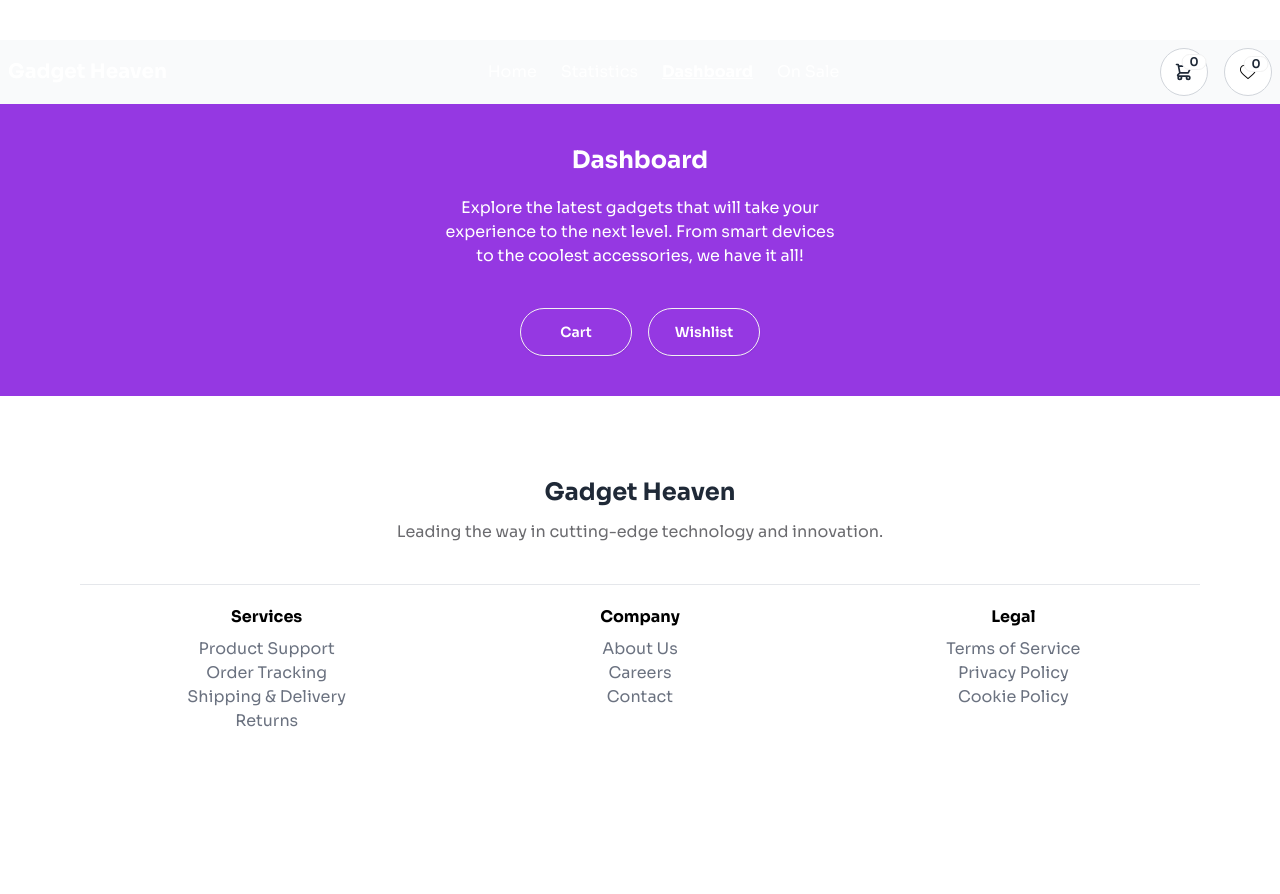
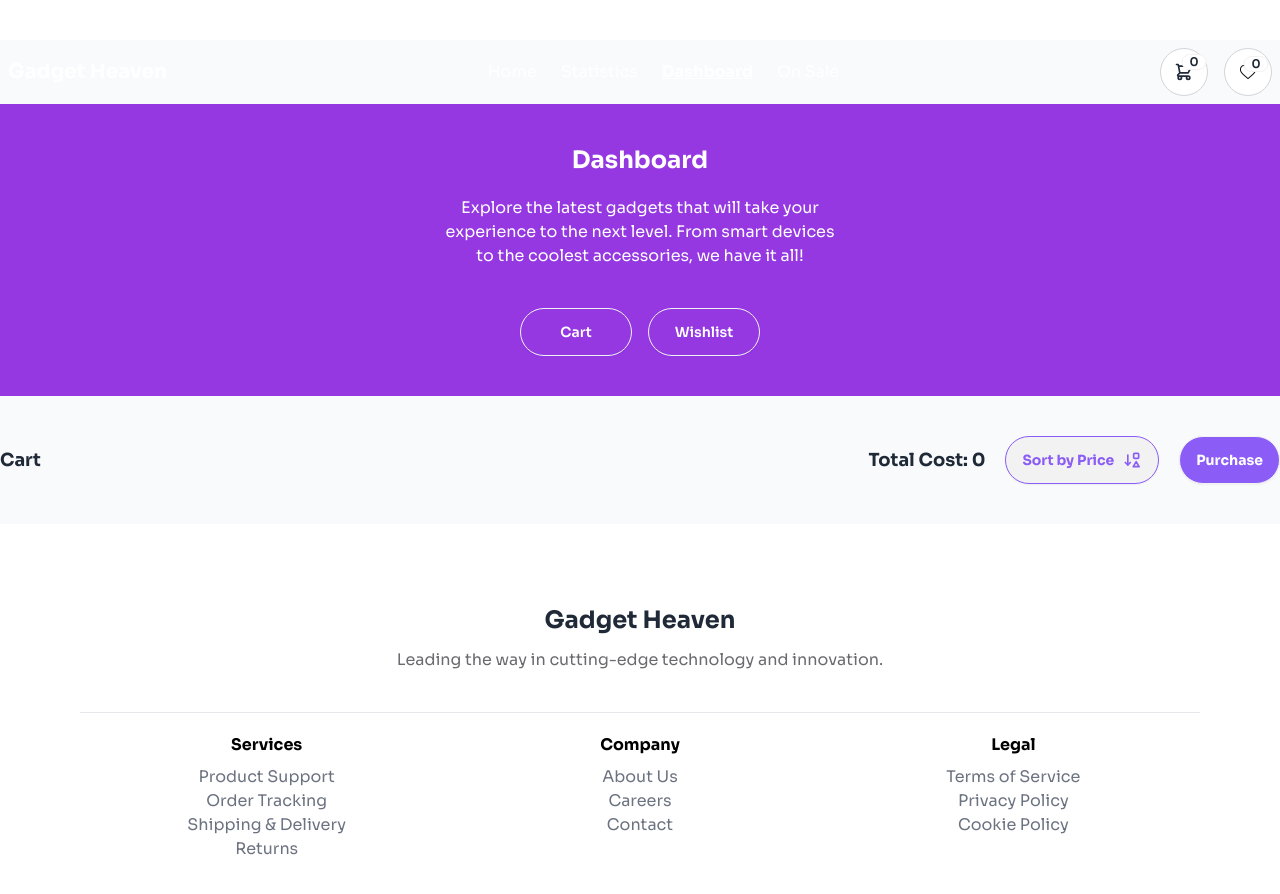
Before and after one commit to programming-hero-web-course-4/b10a8-gadget-heaven-Shams-Joha, a React (Vite) app: page /dashboard in a window 1280 px wide. Shown: the top 894 px of the page. Before the commit the page ends 813 px from the top, so only its background shows below. Built offline with nearby package versions, Linux system fonts and the light colour scheme.

Commit message:
implemented decending sort

```diff
--- a/src/components/CartLayout.jsx
+++ b/src/components/CartLayout.jsx
@@ -1,16 +1,28 @@
 import { TbSortAscendingShapes } from "react-icons/tb";
 import { getPrevItems } from "../utils";
 import CartItem from "./CartItem";
+import { useEffect, useState } from "react";
 
 const CartLayout = () => {
     const cartData = getPrevItems();
+    const [data, setData] = useState(cartData);
+    let totalPrice = 0;
+    for (const each of cartData) {
+        totalPrice += each.price;
+    }
+    const handleSort = () => {
+        const sortedData = [...cartData].sort((a, b) => b.price - a.price)
+        setData(sortedData);
+    }
+
     return (
         <div className="container my-10 mx-auto">
             <div className="flex justify-between items-center mb-5">
                 <div><h2 className="font-bold text-lg">Cart</h2></div>
                 <div className="flex gap-5 items-center">
-                    <p className="font-bold text-lg">Total Cost: {0}</p>
-                    <button className="font-bold border border-violet-500 text-violet-500 rounded-full btn">Sort by Price <TbSortAscendingShapes size={20} /></button>
+                    <p className="font-bold text-lg">Total Cost: {totalPrice}</p>
+                    <button onClick={handleSort} className="font-bold border border-violet-500 text-violet-500 rounded-full btn">Sort by Price <TbSortAscendingShapes size={20} /></button>
+                    {/* Show Modal On Click */}
                     <button className="btn rounded-full text-white bg-violet-500 font-bold">Purchase</button>
                 </div>
 
@@ -18,7 +30,7 @@ const CartLayout = () => {
             {/* Cart Products */}
             <div>
                 {
-                    cartData.map(item => <CartItem product={item} key={item.product_id}></CartItem>)
+                    data.map(item => <CartItem product={item} key={item.product_id}></CartItem>)
                 }
             </div>
         </div>
--- a/src/main.jsx
+++ b/src/main.jsx
@@ -56,6 +56,10 @@ const router = createBrowserRouter([
         element: <Dashboard></Dashboard>,
         children: [
           {
+            index:true,
+            element: <CartLayout></CartLayout>
+          },
+          {
             path: 'cart',
             element: <CartLayout></CartLayout>
           },
```
